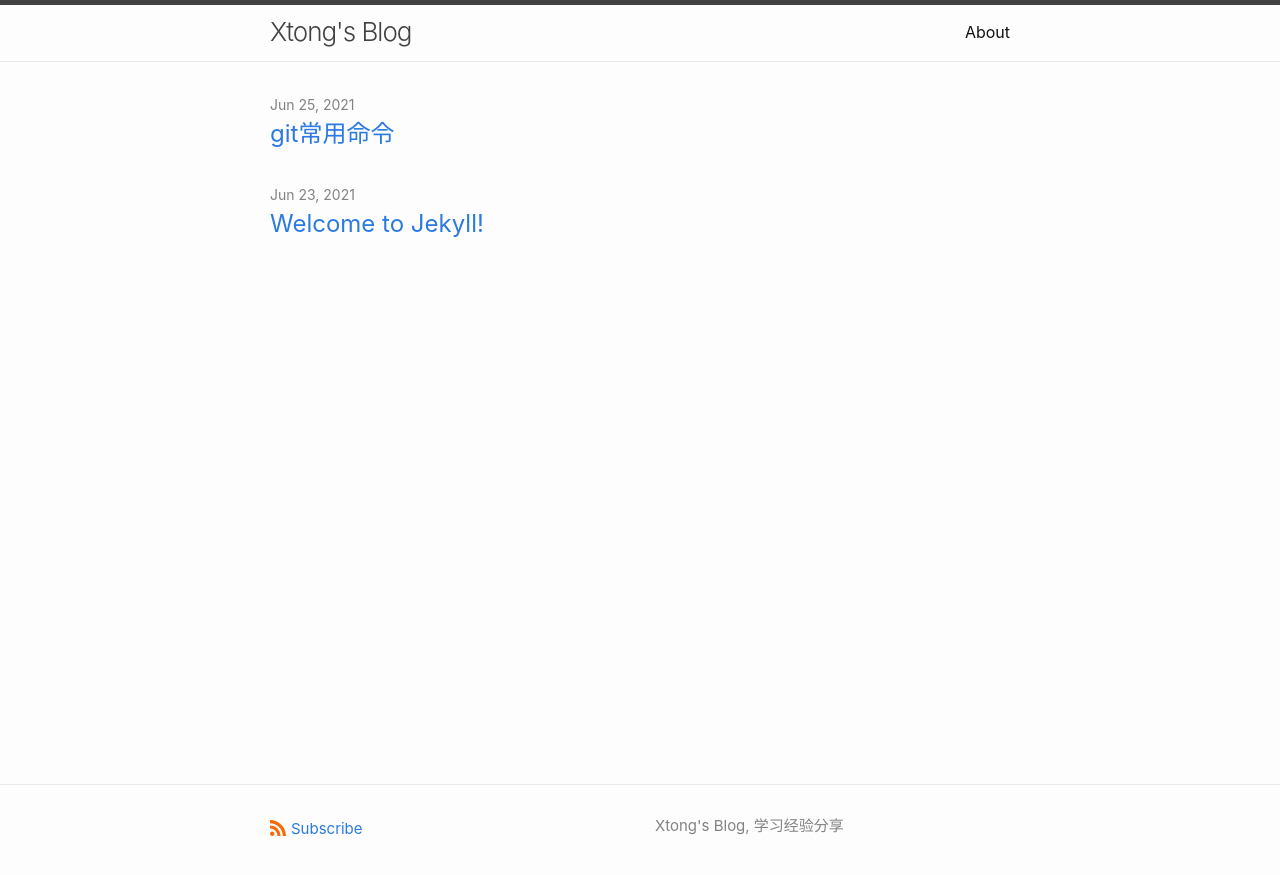
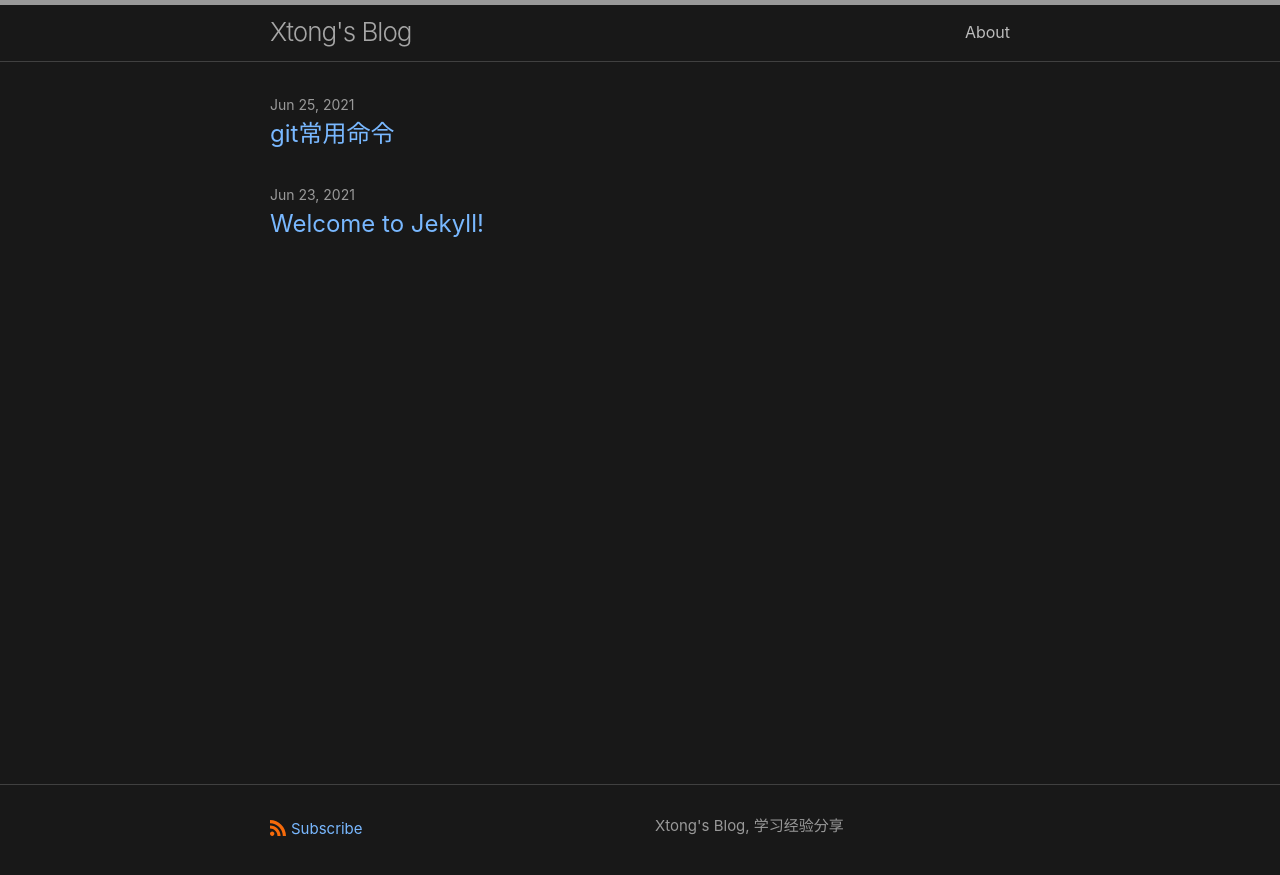
Before and after one commit to tongg112/tongg112.github.io, a Jekyll site: the page built from index.markdown, in a window 1280 px wide. Shown: the top 875 px of the page. Built offline with Jekyll 4.4.1, drawn with Linux system fonts in a browser that asks for light colours.

Commit message:
更改主题颜色

```diff
--- a/_config.yml
+++ b/_config.yml
@@ -29,6 +29,8 @@ github_username:  tongg112
 
 # Build settings
 theme: minima
+minima:
+  skin: dark
 # remote_theme: jekyll-theme-cayman
 plugins:
   - jekyll-feed
```
